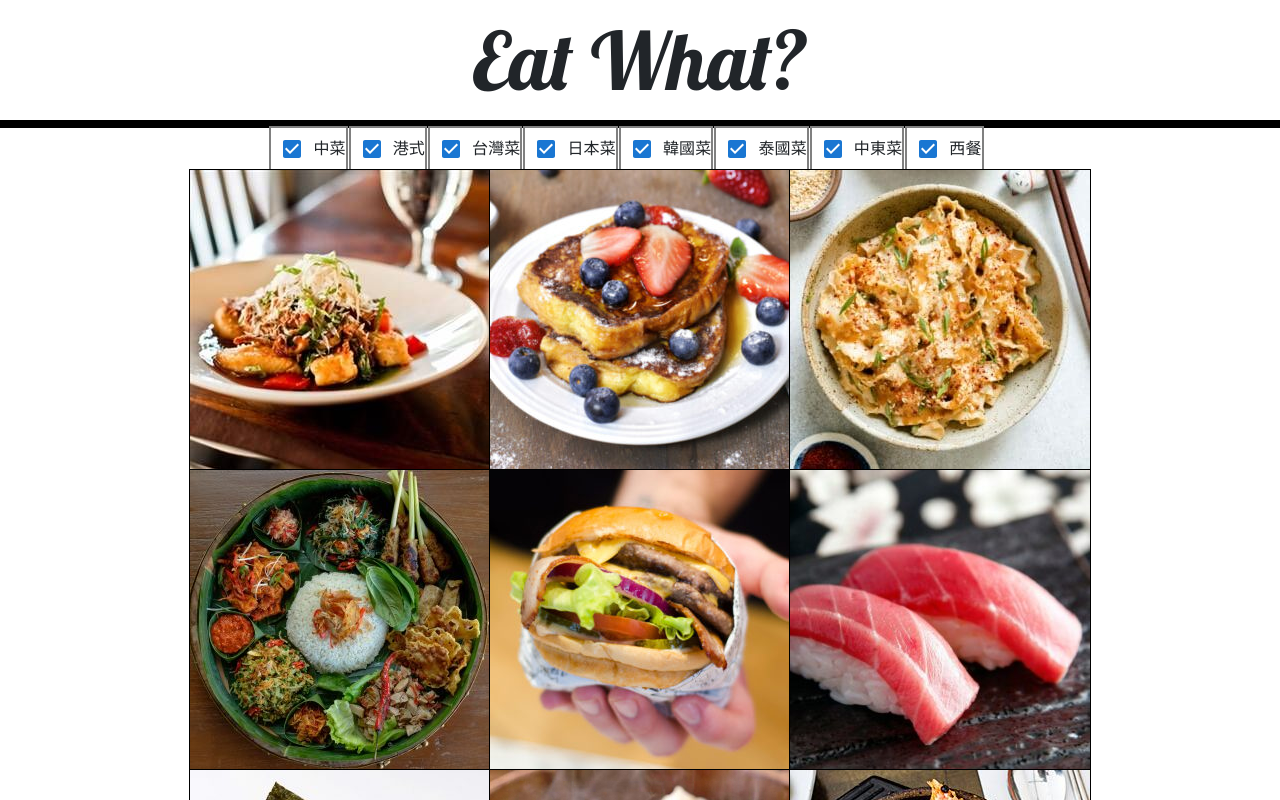
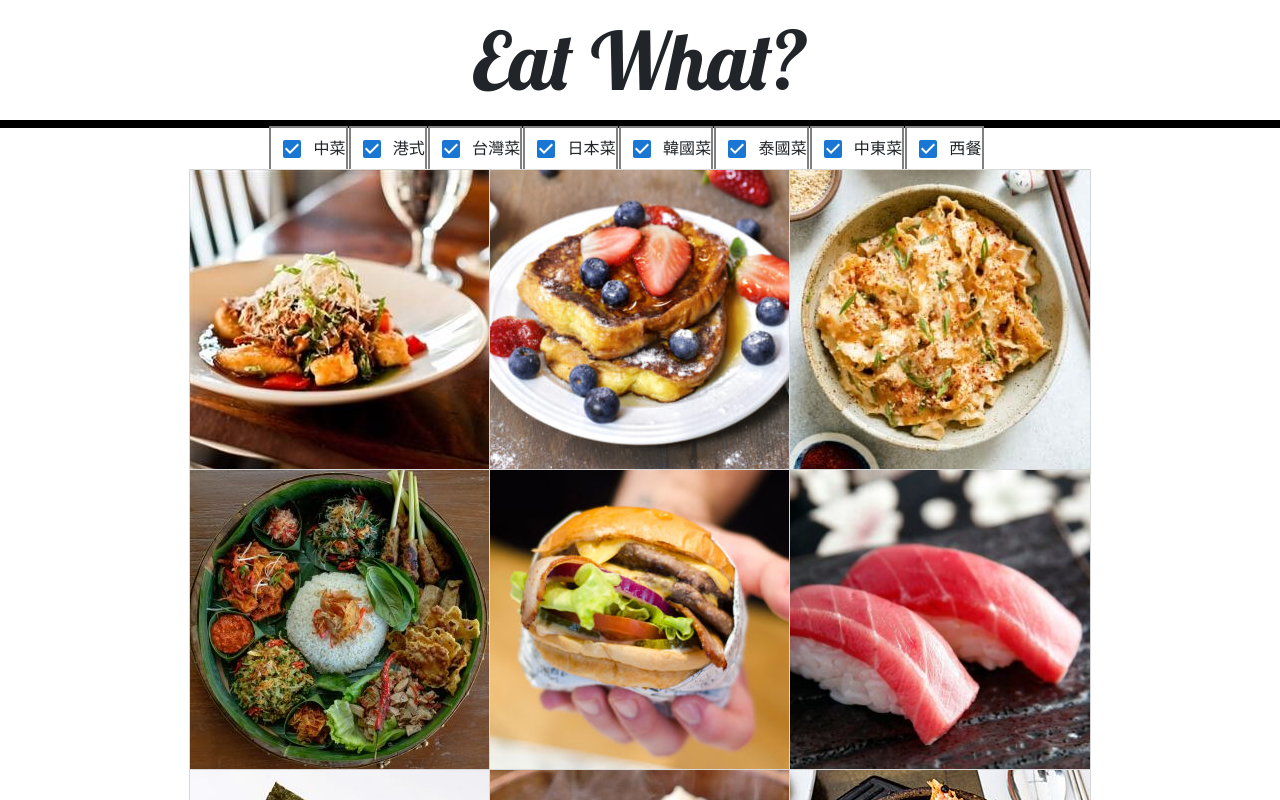
Before and after one commit to Pok3939/eat-what, a React (Create React App) app in the folder my_project/my-app/: page / in a window 1280 px wide. Shown: the top 800 px of the page. Built offline with nearby package versions, Linux system fonts and the light colour scheme.

Commit message:
update readme

```diff
--- a/my_project/my-app/src/BootstrapGrid.css
+++ b/my_project/my-app/src/BootstrapGrid.css
@@ -1,5 +1,5 @@
 .col > a>img{
-outline: 1.8px solid black;
+outline: 1px solid rgb(216, 216, 216);
 }
 
 
```
Also changed, not shown: 1 other file (tests, documents, lock files or other folders).
